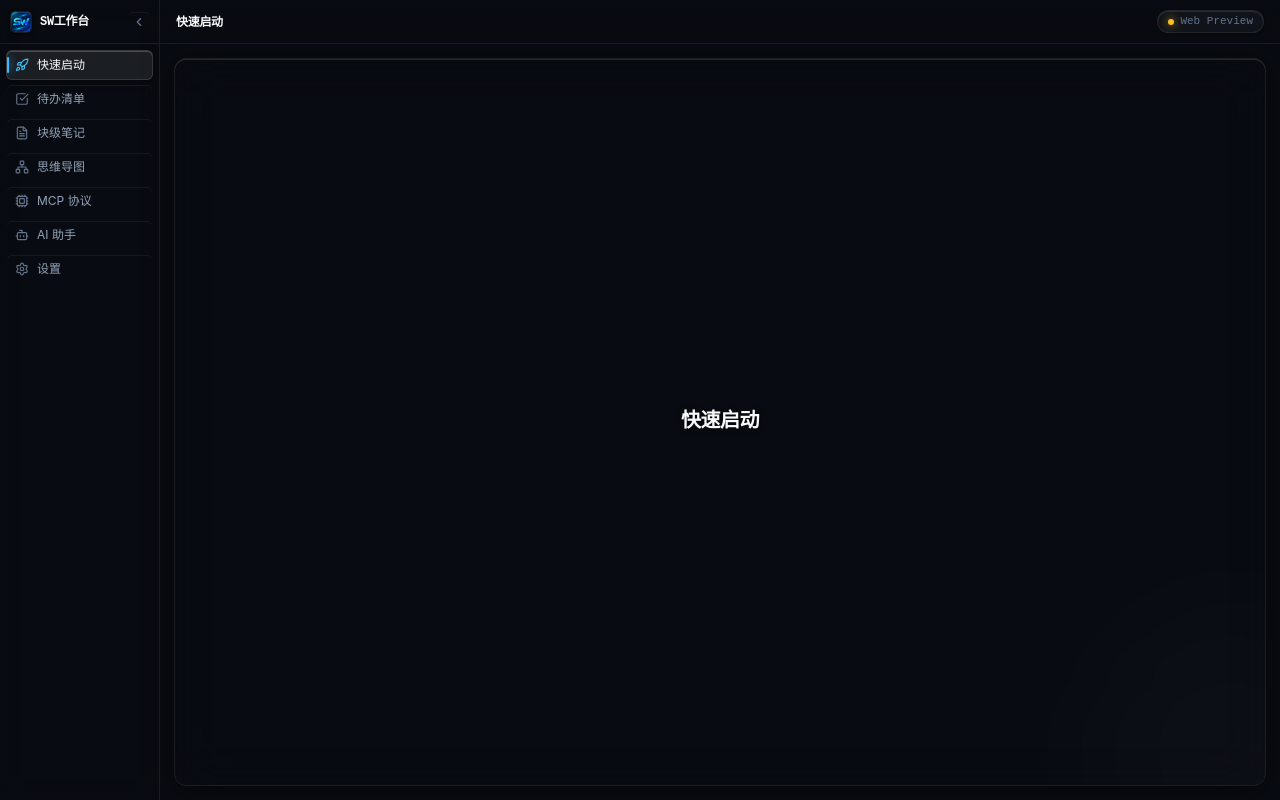
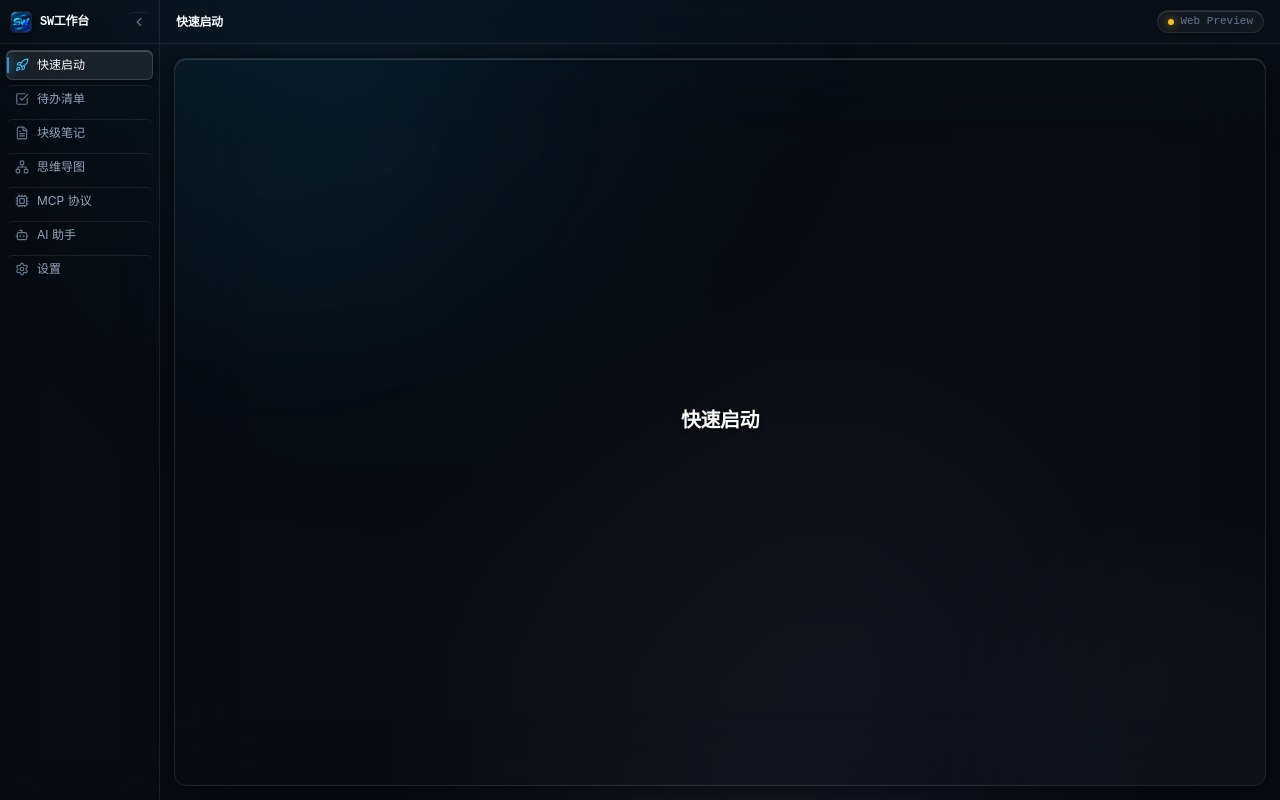
Before and after one commit to SnowLove0303/SelfWork-A, a React (Vite) app: page / in a window 1280 px wide. Built offline with nearby package versions, Linux system fonts and the light colour scheme.

Commit message:
feat(ui): implement high-transparency crystal glass, fluid sheen, and zero-jitter typography

```diff
--- a/src/App.tsx
+++ b/src/App.tsx
@@ -66,7 +66,17 @@ export default function App(): React.JSX.Element {
   }, [refreshKernel]);
 
   return (
-    <div className="flex h-screen w-screen overflow-hidden bg-canvas-subtle text-fg-primary antialiased font-sans select-none">
+    <div className="relative flex h-screen w-screen overflow-hidden bg-canvas-subtle text-fg-primary antialiased font-sans select-none">
+      {/* 底层动态流光发生器：在透明玻璃后方缓缓漂移折射 */}
+      <div className="absolute inset-0 pointer-events-none overflow-hidden z-0">
+        {/* 流光团 A：深冷海蓝与青羽流光 */}
+        <div className="absolute -top-[15%] left-[10%] w-[500px] h-[500px] rounded-full bg-gradient-to-br from-sky-500/10 via-cyan-400/8 to-transparent blur-[100px] animate-fluid-a" />
+        {/* 流光团 B：珍珠冷白与微光雾霭 */}
+        <div className="absolute -bottom-[20%] right-[15%] w-[600px] h-[600px] rounded-full bg-gradient-to-tl from-indigo-500/10 via-white/5 to-transparent blur-[120px] animate-fluid-b" />
+        {/* 顶部极细微环境冷光弧 */}
+        <div className="absolute top-0 inset-x-0 h-40 bg-gradient-to-b from-sky-400/[0.03] to-transparent pointer-events-none" />
+      </div>
+
       {/* 侧边功能栏 */}
       <Sidebar
         activeModule={activeModule}
@@ -76,7 +86,7 @@ export default function App(): React.JSX.Element {
       />
 
       {/* 主内容工作区 */}
-      <div className="flex flex-1 flex-col overflow-hidden">
+      <div className="relative z-10 flex flex-1 flex-col overflow-hidden">
         {/* 顶部状态感知栏 */}
         <Header
           activeModule={activeModule}
--- a/src/components/Header.tsx
+++ b/src/components/Header.tsx
@@ -21,15 +21,15 @@ export const Header: React.FC<HeaderProps> = ({
   const currentMod = MODULES.find((m) => m.id === activeModule) || MODULES[0];
 
   return (
-    <header className="flex h-11 w-full items-center justify-between bg-canvas-default/80 backdrop-blur-md border-b border-border-default px-4 select-none box-border">
+    <header className="flex h-11 w-full items-center justify-between bg-canvas-default/35 backdrop-blur-xl border-b border-border-default px-4 select-none box-border">
       <div className="flex items-center gap-2.5">
-        {/* 当侧栏折叠时，顶栏左侧显式提供快捷展开按钮：毛玻璃方块与微触觉下压 */}
+        {/* 当侧栏折叠时，顶栏左侧显式提供快捷展开按钮：毛玻璃方块与微触觉光效 */}
         {sidebarCollapsed && onToggleSidebar && (
           <button
             type="button"
             onClick={onToggleSidebar}
             title="展开侧边栏"
-            className="flex h-6 w-6 items-center justify-center rounded border border-white/[0.08] bg-white/[0.04] hover:bg-white/[0.08] hover:border-white/[0.16] text-fg-muted hover:text-fg-primary tactile-btn transition-all mr-1"
+            className="flex h-6 w-6 items-center justify-center rounded border border-white/[0.08] bg-white/[0.04] hover:bg-white/[0.08] hover:border-white/[0.16] text-fg-muted hover:text-fg-primary tactile-btn transition-colors mr-1"
           >
             <PanelLeft className="h-3.5 w-3.5" />
           </button>
@@ -40,12 +40,12 @@ export const Header: React.FC<HeaderProps> = ({
       </div>
 
       <div className="flex items-center gap-3">
-        {/* 状态探测胶囊：微触觉毛玻璃胶囊 */}
+        {/* 状态探测胶囊：微触觉高透毛玻璃胶囊，点击零抖动 */}
         <button
           type="button"
           onClick={onRefreshKernel}
           title="点击重新探测连接状态"
-          className="flex items-center gap-1.5 rounded-full border border-white/[0.08] bg-white/[0.04] hover:bg-white/[0.08] hover:border-white/[0.16] px-2.5 py-0.5 text-[11px] font-mono text-fg-muted hover:text-fg-secondary tactile-pill"
+          className="flex items-center gap-1.5 rounded-full border border-white/[0.08] bg-white/[0.04] hover:bg-white/[0.08] hover:border-white/[0.16] px-2.5 py-0.5 text-[11px] font-mono text-fg-muted hover:text-fg-secondary tactile-pill transition-colors"
         >
           <span
             className={`h-1.5 w-1.5 rounded-full transition-colors ${
--- a/src/components/Sidebar.tsx
+++ b/src/components/Sidebar.tsx
@@ -62,7 +62,7 @@ export const Sidebar: React.FC<SidebarProps> = ({
 }) => {
   return (
     <aside
-      className={`relative flex flex-col bg-canvas-default/80 backdrop-blur-md border-r border-border-default transition-all duration-200 ease-in-out select-none overflow-x-hidden ${
+      className={`relative z-10 flex flex-col bg-canvas-default/35 backdrop-blur-xl border-r border-border-default transition-all duration-200 ease-in-out select-none overflow-x-hidden ${
         collapsed ? 'w-12' : 'w-40'
       }`}
     >
@@ -86,7 +86,7 @@ export const Sidebar: React.FC<SidebarProps> = ({
           type="button"
           onClick={onToggleCollapse}
           title="收起侧栏"
-          className={`flex h-5 w-5 shrink-0 items-center justify-center rounded text-fg-muted hover:text-fg-primary hover:bg-white/[0.08] tactile-btn transition-all duration-150 ${
+          className={`flex h-5 w-5 shrink-0 items-center justify-center rounded text-fg-muted hover:text-fg-primary hover:bg-white/[0.08] tactile-btn transition-colors duration-150 ${
             collapsed ? 'opacity-0 pointer-events-none scale-75' : 'opacity-100 scale-100'
           }`}
         >
@@ -94,7 +94,7 @@ export const Sidebar: React.FC<SidebarProps> = ({
         </button>
       </div>
 
-      {/* 模块导航清单：图标绝对定宽，文字通过 max-width 与 opacity 柔性渐隐，彻底杜绝闪烁跳字 */}
+      {/* 模块导航清单：图标绝对定宽，文字通过 max-width 与 opacity 柔性渐隐，彻底杜绝闪烁跳字与按压抖动 */}
       <nav className="flex-1 space-y-1 p-1.5 overflow-y-auto overflow-x-hidden">
         {MODULES.map((mod) => {
           const isActive = activeModule === mod.id;
@@ -109,12 +109,12 @@ export const Sidebar: React.FC<SidebarProps> = ({
               } ${
                 isActive
                   ? 'tactile-btn-active text-fg-primary font-medium'
-                  : 'text-fg-secondary hover:text-fg-primary hover:bg-white/[0.05] border border-transparent hover:border-white/[0.06]'
+                  : 'text-fg-secondary hover:text-fg-primary hover:bg-white/[0.06] border border-transparent hover:border-white/[0.08]'
               }`}
             >
-              {/* 激活指示光柱 */}
+              {/* 激活指示流光柱：微呼吸流光特效 */}
               {isActive && (
-                <span className="absolute left-0 top-1.5 bottom-1.5 w-0.5 rounded-full bg-brand-primary shadow-[0_0_8px_rgba(56,189,248,0.9)]" />
+                <span className="absolute left-0 top-1.5 bottom-1.5 w-0.5 rounded-full bg-brand-primary shadow-[0_0_10px_rgba(56,189,248,0.9)] animate-sheen-pulse" />
               )}
 
               {/* 图标容器：固定居中，绝不随文字移动 */}
@@ -124,9 +124,9 @@ export const Sidebar: React.FC<SidebarProps> = ({
                 {renderIcon(mod.iconName, 'h-3.5 w-3.5')}
               </div>
 
-              {/* 导航文字：通过 max-width 和 opacity 与 200ms 侧栏过渡绝对同步，绝无闪烁跳跃 */}
+              {/* 导航文字：像素绝对定帧稳定，点击绝对不抖动不晃眼 */}
               <span
-                className={`text-left text-[12px] whitespace-nowrap overflow-hidden transition-all duration-200 ease-in-out ${
+                className={`text-left text-[12px] whitespace-nowrap overflow-hidden transition-all duration-200 ease-in-out select-none ${
                   collapsed
                     ? 'opacity-0 max-w-0 pointer-events-none'
                     : 'opacity-100 max-w-[100px]'
--- a/src/components/SlotContainer.tsx
+++ b/src/components/SlotContainer.tsx
@@ -11,12 +11,12 @@ export const SlotContainer: React.FC<SlotContainerProps> = ({ activeModule }) =>
 
   return (
     <main className="flex-1 bg-transparent p-3.5 overflow-hidden box-border">
-      {/* 纯净主舞台：深邃磨砂亚克力画板，顶部物理高光 + 悬浮景深阴影 */}
-      <div className="h-full w-full rounded-xl bg-canvas-default/60 backdrop-blur-xl border border-white/[0.08] shadow-[0_4px_24px_rgba(0,0,0,0.5),inset_0_1px_0_rgba(255,255,255,0.12)] flex flex-col items-center justify-center relative overflow-hidden box-border">
-        {/* 背景微弱环境暗光晕与柔和漫射，增强深邃景深 */}
-        <div className="absolute inset-0 bg-radial-gradient from-white/[0.03] to-transparent pointer-events-none" />
-        <div className="absolute -top-32 -left-32 w-80 h-80 rounded-full bg-brand-primary/[0.03] blur-3xl pointer-events-none" />
-        <div className="absolute -bottom-32 -right-32 w-80 h-80 rounded-full bg-white/[0.02] blur-3xl pointer-events-none" />
+      {/* 纯净主舞台：高透水晶磨砂亚克力画板，顶部流光微反光 + 晶莹景深 */}
+      <div className="h-full w-full rounded-xl bg-canvas-default/25 backdrop-blur-2xl border border-white/[0.10] shadow-[0_4px_30px_rgba(0,0,0,0.5),inset_0_1px_0_rgba(255,255,255,0.15)] flex flex-col items-center justify-center relative overflow-hidden box-border">
+        {/* 内部微光流溢景深：跟随动画缓慢呼吸漂移 */}
+        <div className="absolute inset-0 bg-radial-gradient from-white/[0.04] to-transparent pointer-events-none" />
+        <div className="absolute -top-32 -left-32 w-96 h-96 rounded-full bg-sky-400/[0.04] blur-3xl pointer-events-none animate-fluid-a" />
+        <div className="absolute -bottom-32 -right-32 w-96 h-96 rounded-full bg-white/[0.03] blur-3xl pointer-events-none animate-fluid-b" />
 
         <span className="text-xl font-semibold tracking-tight text-fg-muted/40 font-mono drop-shadow-[0_1px_2px_rgba(0,0,0,0.8)] select-none">
           {currentMod.name}
--- a/src/styles/globals.css
+++ b/src/styles/globals.css
@@ -5,8 +5,8 @@
 :root {
   /* 基础暗色工业画布 (带层次梯度的黑灰白基调) */
   --color-canvas-subtle: #080b11;
-  --color-canvas-default: rgba(13, 18, 28, 0.72);
-  --color-canvas-elevated: rgba(22, 28, 42, 0.75);
+  --color-canvas-default: rgba(12, 16, 26, 0.35);
+  --color-canvas-elevated: rgba(20, 26, 40, 0.45);
 
   /* 文字对比度 (WCAG 2.2 AA 严格达标) */
   --color-fg-primary: #f8fafc;
@@ -29,9 +29,6 @@ body {
   margin: 0;
   padding: 0;
   background-color: var(--color-canvas-subtle);
-  background-image:
-    radial-gradient(ellipse 80% 50% at 50% -10%, rgba(56, 189, 248, 0.04), transparent 70%),
-    radial-gradient(ellipse 60% 40% at 20% 110%, rgba(255, 255, 255, 0.02), transparent 70%);
   color: var(--color-fg-primary);
   font-family: 'Microsoft YaHei', '微软雅黑', -apple-system, BlinkMacSystemFont, "Segoe UI", sans-serif;
   user-select: none;
@@ -50,72 +47,115 @@ body {
   border-bottom: 1px solid var(--color-border-default);
 }
 
-/* 磨砂玻璃态容器 (Glassmorphism Acrylic Panels) */
+/* 高透明度磨砂玻璃态容器 (Crystal Glassmorphism Panels) */
 .glass-panel {
   background-color: var(--color-canvas-default);
-  backdrop-filter: blur(16px);
-  -webkit-backdrop-filter: blur(16px);
+  backdrop-filter: blur(24px);
+  -webkit-backdrop-filter: blur(24px);
 }
 
 .glass-card {
-  background-color: rgba(14, 19, 30, 0.55);
-  backdrop-filter: blur(20px);
-  -webkit-backdrop-filter: blur(20px);
+  background-color: rgba(12, 16, 26, 0.30);
+  backdrop-filter: blur(24px);
+  -webkit-backdrop-filter: blur(24px);
   border: 1px solid var(--color-border-default);
   box-shadow:
-    inset 0 1px 0 0 rgba(255, 255, 255, 0.10),
-    0 4px 20px -2px rgba(0, 0, 0, 0.5);
+    inset 0 1px 0 0 rgba(255, 255, 255, 0.12),
+    0 4px 24px -2px rgba(0, 0, 0, 0.5);
 }
 
-/* 触觉微物理交互按钮 (Tactile Button Mechanics) */
+/* 触觉交互按钮：彻底消除文字与整体位移/缩放，依靠纯光学深度传达下压手感 */
 .tactile-btn {
   position: relative;
-  transition: all 150ms cubic-bezier(0.16, 1, 0.3, 1);
-  box-shadow: inset 0 1px 0 0 rgba(255, 255, 255, 0.06);
+  transition: background-color 120ms ease-out, border-color 120ms ease-out, box-shadow 120ms ease-out;
+  box-shadow: inset 0 1px 0 0 rgba(255, 255, 255, 0.08);
 }
 
 .tactile-btn:hover {
   box-shadow:
-    inset 0 1px 0 0 rgba(255, 255, 255, 0.16),
-    0 2px 8px 0 rgba(0, 0, 0, 0.3);
-  transform: translateY(-0.5px);
+    inset 0 1px 0 0 rgba(255, 255, 255, 0.18),
+    0 2px 8px 0 rgba(0, 0, 0, 0.25);
 }
 
+/* 关键修复：绝对禁止 transform 缩放/位移，文字 100% 稳如磐石不晃眼 */
 .tactile-btn:active {
-  transform: scale(0.975) translateY(0.5px);
+  transform: none !important;
+  background-color: rgba(255, 255, 255, 0.04);
   box-shadow:
-    inset 0 1px 2px 0 rgba(0, 0, 0, 0.5),
-    0 0 0 0 transparent;
+    inset 0 1px 3px 0 rgba(0, 0, 0, 0.6),
+    inset 0 0 0 1px rgba(255, 255, 255, 0.04);
 }
 
-/* 激活选中态按钮：悬浮亚克力实体感 */
+/* 激活选中态按钮：高透悬浮亚克力实体板效果 */
 .tactile-btn-active {
   background-color: rgba(255, 255, 255, 0.08);
-  backdrop-filter: blur(8px);
-  -webkit-backdrop-filter: blur(8px);
-  border: 1px solid rgba(255, 255, 255, 0.12);
+  backdrop-filter: blur(12px);
+  -webkit-backdrop-filter: blur(12px);
+  border: 1px solid rgba(255, 255, 255, 0.14);
   box-shadow:
-    inset 0 1px 0 0 rgba(255, 255, 255, 0.20),
-    0 2px 8px 0 rgba(0, 0, 0, 0.35);
+    inset 0 1px 0 0 rgba(255, 255, 255, 0.22),
+    0 2px 10px 0 rgba(0, 0, 0, 0.35);
 }
 
-/* 触觉微物理状态胶囊 */
+/* 触觉状态胶囊：同样消除缩放 */
 .tactile-pill {
-  transition: all 150ms cubic-bezier(0.16, 1, 0.3, 1);
+  transition: background-color 120ms ease-out, border-color 120ms ease-out, box-shadow 120ms ease-out;
   box-shadow:
-    inset 0 1px 0 0 rgba(255, 255, 255, 0.10),
+    inset 0 1px 0 0 rgba(255, 255, 255, 0.12),
     0 1px 2px 0 rgba(0, 0, 0, 0.3);
 }
 
 .tactile-pill:hover {
   box-shadow:
-    inset 0 1px 0 0 rgba(255, 255, 255, 0.20),
+    inset 0 1px 0 0 rgba(255, 255, 255, 0.22),
     0 2px 6px 0 rgba(0, 0, 0, 0.45);
 }
 
 .tactile-pill:active {
-  transform: scale(0.97);
-  box-shadow: inset 0 1px 2px 0 rgba(0, 0, 0, 0.6);
+  transform: none !important;
+  box-shadow: inset 0 1px 3px 0 rgba(0, 0, 0, 0.7);
+}
+
+/* 流光漂移动画定义 */
+@keyframes fluidDriftA {
+  0%, 100% {
+    transform: translate(0px, 0px) scale(1);
+  }
+  50% {
+    transform: translate(50px, -30px) scale(1.15);
+  }
+}
+
+@keyframes fluidDriftB {
+  0%, 100% {
+    transform: translate(0px, 0px) scale(1);
+  }
+  50% {
+    transform: translate(-40px, 35px) scale(0.9);
+  }
+}
+
+@keyframes fluidSheenPulse {
+  0%, 100% {
+    opacity: 0.7;
+    filter: drop-shadow(0 0 6px rgba(56, 189, 248, 0.6));
+  }
+  50% {
+    opacity: 1;
+    filter: drop-shadow(0 0 14px rgba(56, 189, 248, 0.95));
+  }
+}
+
+.animate-fluid-a {
+  animation: fluidDriftA 16s ease-in-out infinite;
+}
+
+.animate-fluid-b {
+  animation: fluidDriftB 20s ease-in-out infinite;
+}
+
+.animate-sheen-pulse {
+  animation: fluidSheenPulse 3s ease-in-out infinite;
 }
 
 /* 兼容旧命名 */
```
Also changed, not shown: openspec/changes/high-transparency-glass-and-fluid-sheen/design.md (added, +40 -0 lines), openspec/changes/high-transparency-glass-and-fluid-sheen/proposal.md (added, +16 -0 lines), openspec/changes/high-transparency-glass-and-fluid-sheen/tasks.md (added, +24 -0 lines), 2 other files (tests, documents, lock files or other folders).
